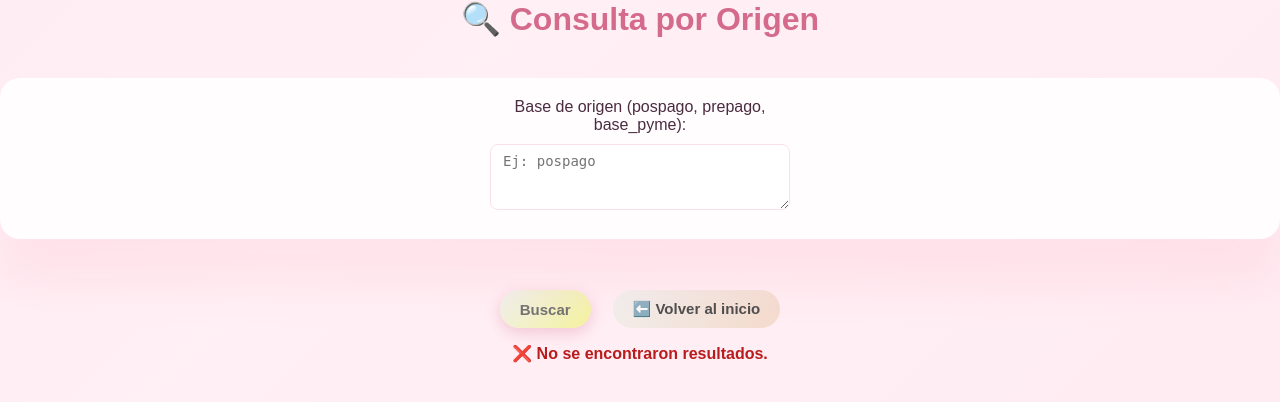
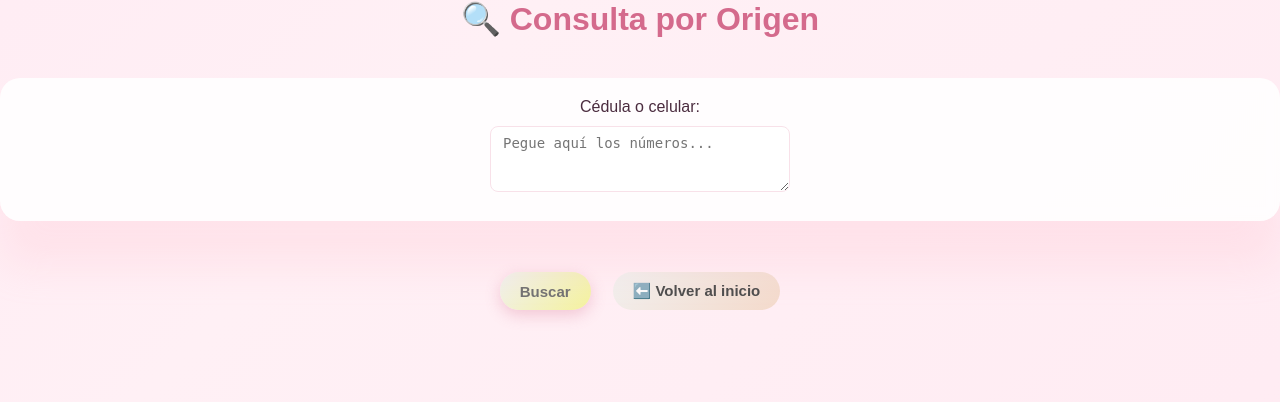
Before and after one commit to PasanteBc2/bases-completas, a Flask app: page /buscar in a window 1280 px wide. Shown: the top 402 px of the page. Run offline with Flask 3, Linux system fonts and the light colour scheme; some libraries are stand-ins or nearby versions.

Commit message:
aplicacion

```diff
--- a/app.py
+++ b/app.py
@@ -86,10 +86,11 @@ def buscar_en_bases_por_identificacion(valores, tipo):
                     {filtro_mes_pyme}
                     ORDER BY c.identificacion, c.celular, a.valor, m.id_mes
                 """
-                df = pd.read_sql(text(query), engine, params={"valores": valores})
+                df = pd.read_sql(text(query), engine, params={"valores": tuple (valores)})
 
             elif tipo == '2':  # TITULARIDAD
-                query = """
+                filtro_mes_pyme = "AND m.id_mes >= 10" if base == "base_pyme" else ""
+                query = f"""
                     SELECT
                         c.identificacion,
                         c.celular,
@@ -98,10 +99,12 @@ def buscar_en_bases_por_identificacion(valores, tipo):
                     FROM cliente_plan_info cp
                     JOIN cliente c ON c.id_cliente = cp.id_cliente
                     JOIN periodo_carga p ON cp.id_periodo = p.id_periodo
-                    WHERE c.identificacion IN :valores OR c.celular IN :valores
+                    WHERE( c.identificacion IN :valores OR c.celular IN :valores)
+                     {filtro_mes_pyme}
                     ORDER BY c.identificacion, c.celular
                 """
-                df = pd.read_sql(text(query), engine, params={"valores": valores})
+                df = pd.read_sql(text(query), engine, params={"valores": tuple (valores)})
+
 
             if not df.empty:
                 resultados = pd.concat([resultados, df], ignore_index=True)
@@ -128,18 +131,26 @@ def buscar():
     resultados = []
     mensaje = ""
 
+    valores_input = ""
+    valores = []
 
-    valores_input = request.form.get('valores', '').strip()
-    valores = [v for v in re.split(r'[\s,]+', valores_input) if v]
+    # SOLO leer valores cuando el usuario hace POST
+    if request.method == 'POST':
+        valores_input = request.form.get('valores', '').strip()
+        valores = [str(v).strip() for v in re.split(r'[\s,]+', valores_input) if v]
 
+        # ⛔ VALIDAR SOLO EN POST
+        if not valores:
+            mensaje = "⚠️ Debes ingresar al menos una cédula o celular."
+            return render_template('buscar.html', tipo=tipo, resultados=[], mensaje=mensaje, valores_input=valores_input)
 
-    resultados = buscar_en_bases_por_identificacion(valores, tipo)
+        # Ejecutar búsqueda
+        resultados = buscar_en_bases_por_identificacion(valores, tipo)
 
-    if not resultados:
-        mensaje = "❌ No se encontraron resultados."
+        if not resultados:
+            mensaje = "❌ No se encontraron resultados."
 
-
-
+    # GET: simplemente mostrar la página vacía
     return render_template('buscar.html', tipo=tipo, resultados=resultados, mensaje=mensaje, valores_input=valores_input)
 
 
--- a/templates/buscar.html
+++ b/templates/buscar.html
@@ -11,18 +11,18 @@
 {% if tipo=='1' %}🔍 Consulta por Origen{% elif tipo=='2' %}🔍 Consulta por Titularidad{% endif %}
 </h2>
 
-<form method="POST" style="display:flex; justify-content:center; margin-top:20px;">
-    <div style="width:300px;">  <!-- cuadro pequeño centrado -->
+<form method="POST" id="formulario" style="display:flex; justify-content:center; margin-top:20px;">
+    <div style="width:300px;">
         <label style="display:block; margin-bottom:5px;">
             {% if tipo=='1' %}
-                Base de origen (pospago, prepago, base_pyme):
+                Cédula o celular:
             {% else %}
                 Cédula o celular (Por favor, ingrese cédulas o números para empezar la búsqueda. (max.5)):
             {% endif %}
         </label>
 
         <textarea name="valores" rows="3" style="width:100%; font-size:14px; resize:vertical;"
-                  placeholder="{% if tipo=='1' %}Ej: pospago{% else %}Pegue aquí los números...{% endif %}">{{ valores_input or '' }}</textarea>
+            placeholder="Pegue aquí los números...">{{ valores_input or '' }}</textarea>
     </div>
 </form>
 
@@ -30,6 +30,7 @@
     <button form="formulario" type="submit" class="buscar">Buscar</button>
     <a href="/" class="volver">⬅️ Volver al inicio</a>
 </div>
+
 
 {% if mensaje %}
 <div class="mensaje" style="text-align:center; margin-top:10px;">{{ mensaje }}</div>
```
